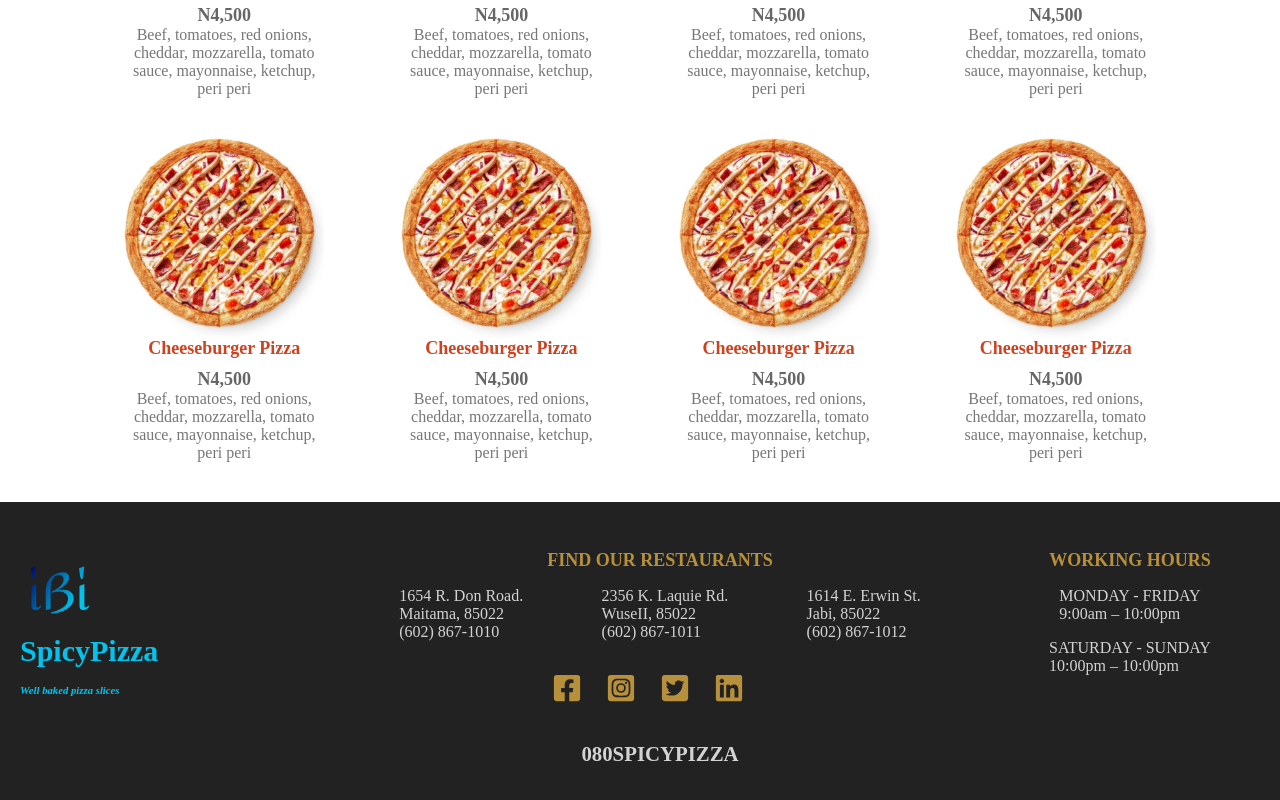
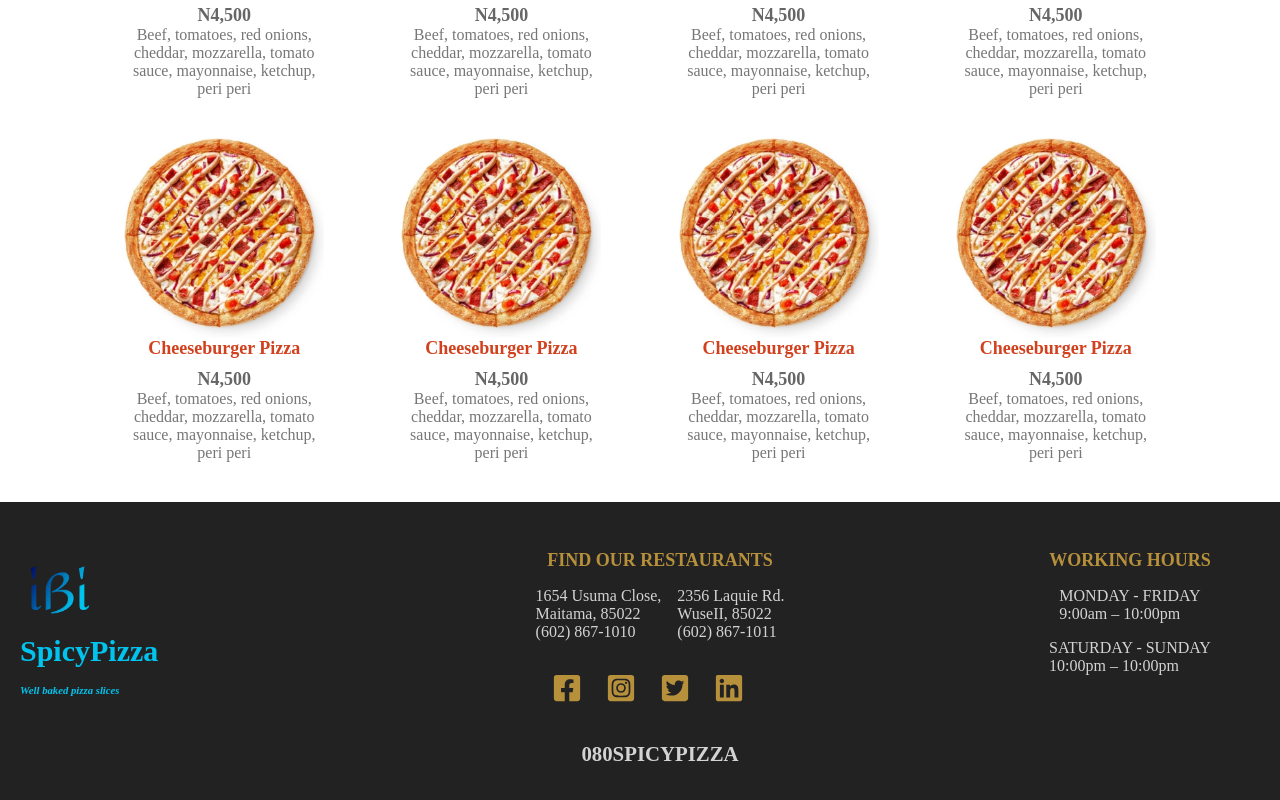
Before and after one commit to brightiortsor/event_booker, a Next.js app: page / in a window 1280 px wide. Shown: the part 558-1358 px from the top of the page. Built offline with nearby package versions, Linux system fonts and the light colour scheme.

Commit message:
added Footer style

```diff
--- a/components/Footer.jsx
+++ b/components/Footer.jsx
@@ -19,20 +19,14 @@ const Footer = () => {
         <div className={styles.cardContainer}>
           <div className={styles.cardContent}>
             <p className={styles.text}>
-              1654 R. Don Road.
+              1654 Usuma Close,
               <br /> Maitama, 85022
               <br /> (602) 867-1010
             </p>
             <p className={styles.text}>
-              2356 K. Laquie Rd.
+              2356 Laquie Rd.
               <br /> WuseII, 85022
               <br /> (602) 867-1011
-            </p>
-            <p className={styles.text}>
-              1614 E. Erwin St.
-              <br />
-              Jabi, 85022
-              <br /> (602) 867-1012
             </p>
           </div>
           <div className={styles.socials}>
--- a/styles/Footer.module.css
+++ b/styles/Footer.module.css
@@ -65,7 +65,10 @@ margin-top: 2rem;
 }
 .cardContent {
     display: flex;
+    justify-content: center;
+    align-items: center;
     margin-top: 1rem;
+    gap: 1rem;
 }
 .title {
   font-size: 18px;
@@ -76,7 +79,7 @@ margin-top: 2rem;
 
 .text {
   color: lightgray;
-  margin: 0 auto;
+  /* margin: 0 auto; */
 }
 
 @media screen and (max-width: 760px) {
```
